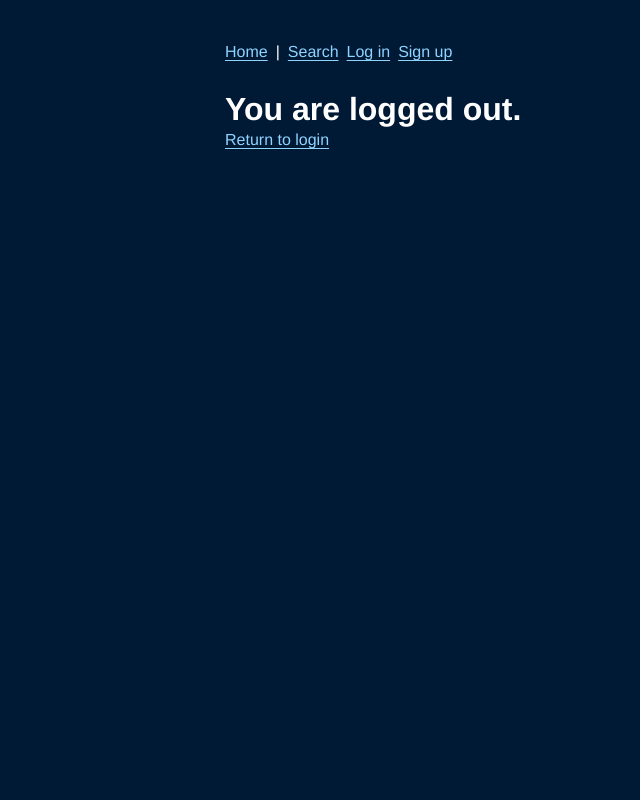
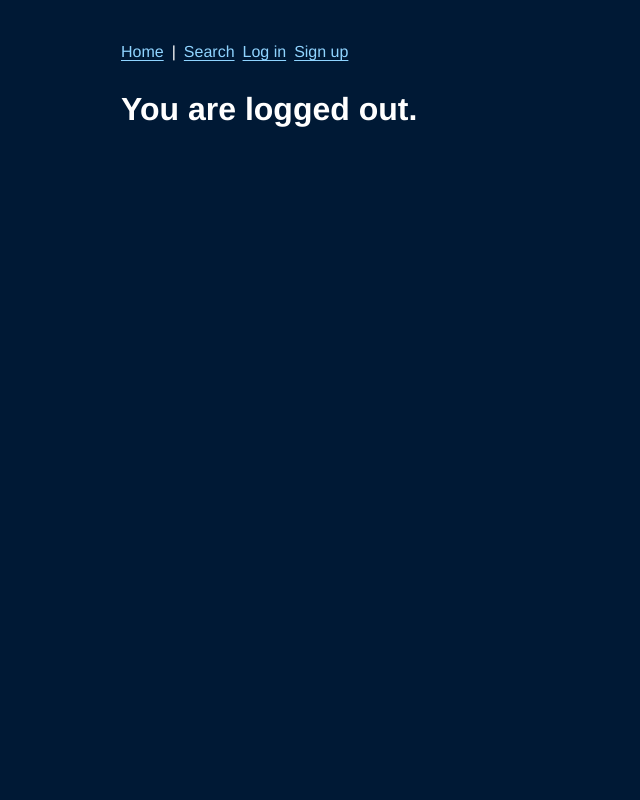
Before and after one commit to cold-muffin/p0-hypergamy, a Flask app: page /logout in a window 1280 px wide. Shown: the whole page, without its empty margins (183-823 px from the left). Run offline with Flask 3, Linux system fonts and the light colour scheme; some web fonts are replaced.

Commit message:
Removed more redundacies

```diff
--- a/app/templates/logout.html
+++ b/app/templates/logout.html
@@ -4,11 +4,11 @@
   <title>Logout</title>
   <link rel="stylesheet" href="{{ url_for('static', filename='style.css') }}">
 </head>
-<body class="standalone-page narrow">
+<body class="standalone-page">
   {% include "navbar.html" %}
   <br>
   <h1>You are logged out.</h1>
-  <a href="/login">Return to login</a>
+
 </body>
 
 </html>
```
